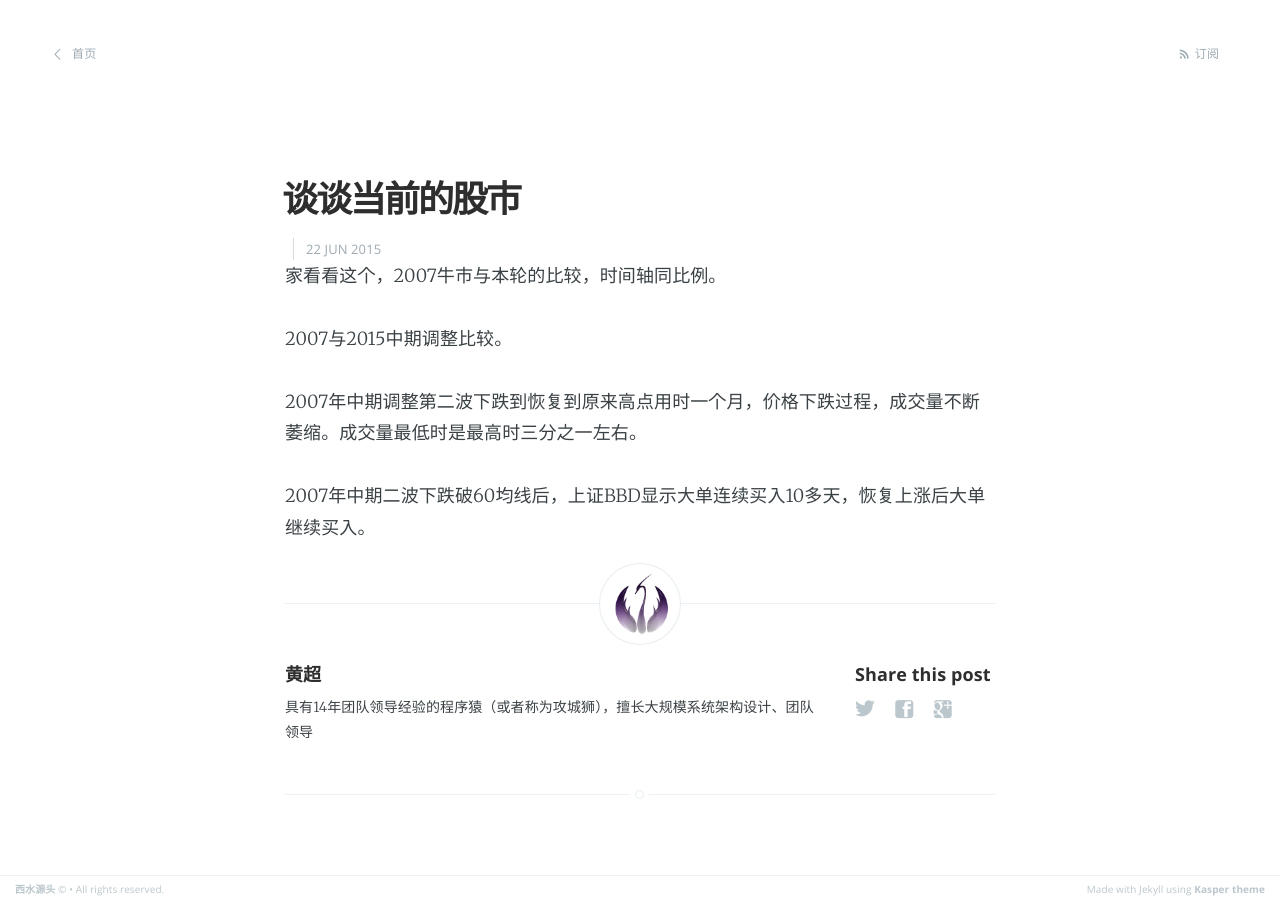
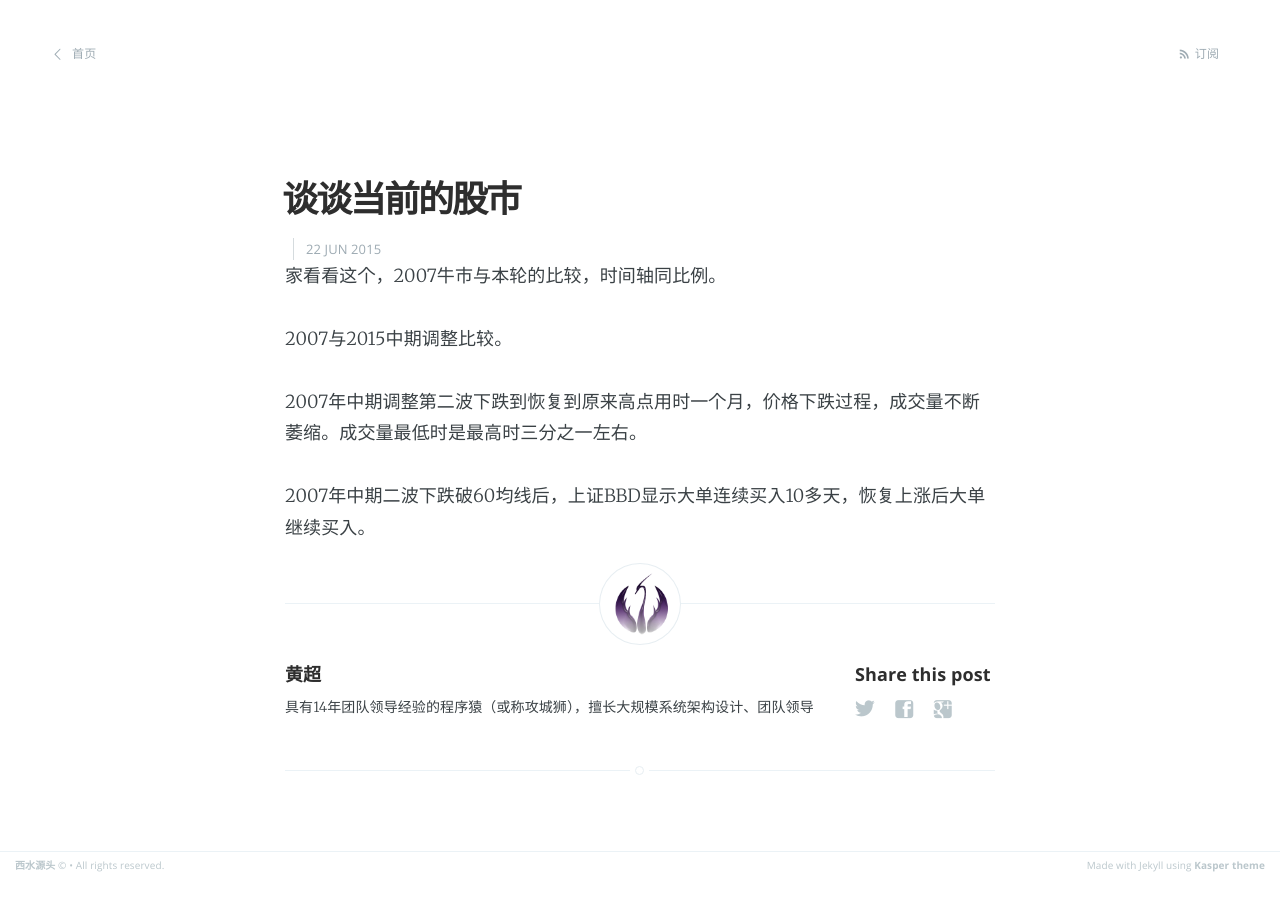
Before and after one commit to westsource/westsource.github.io, a Jekyll site: the page built from _posts/2015-06-22-talk-about-current-market.markdown, in a window 1280 px wide. Built offline with Jekyll 4.4.1, drawn with Linux system fonts in a browser that asks for light colours; Markdown is read by kramdown in place of the engine named in the settings.

Commit message:
修改下自我介绍

```diff
--- a/_layouts/post.html
+++ b/_layouts/post.html
@@ -72,7 +72,7 @@ post_class: post-template
                     <h4> {{ site.author }} </h4>
                     <!-- Author Bio -->
                     <p>
-                        具有14年团队领导经验的程序猿（或者称为攻城狮），擅长大规模系统架构设计、团队领导
+                        具有14年团队领导经验的程序猿（或称攻城狮），擅长大规模系统架构设计、团队领导
                     </p>
                 </section>
             {% endif %}
```
Also changed, not shown: about.md (+1 -1 lines).
